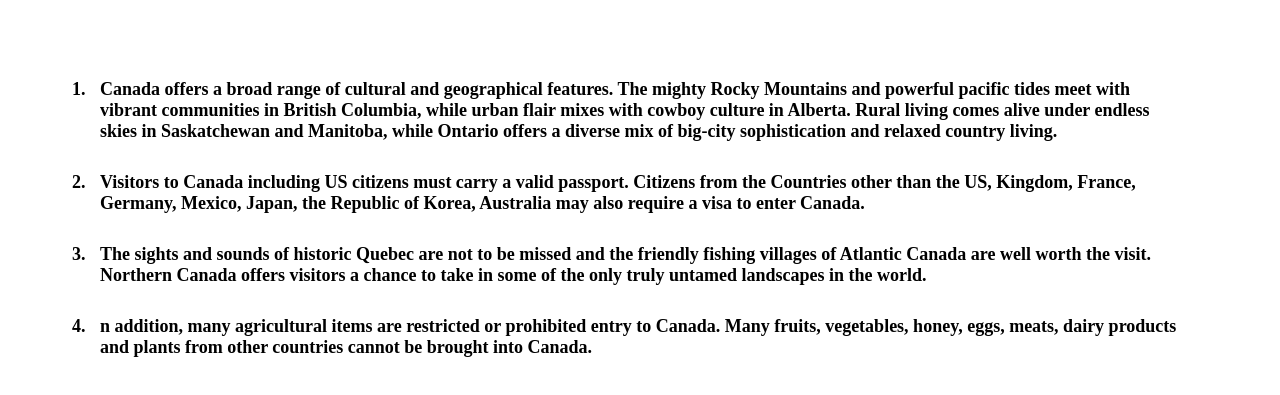
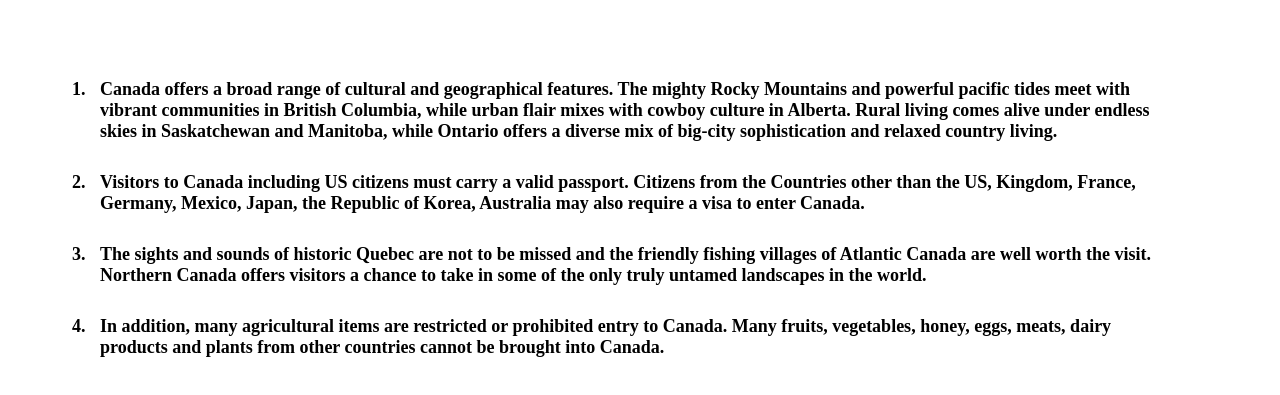
Before and after one commit to sama0038/Week4-assigment, a plain HTML site: page index.html in a window 1280 px wide. Shown: the part 663-1058 px from the top of the page. Drawn offline with Linux system fonts and the light colour scheme.

Commit message:
made the change
made the change

```diff
--- a/index.html
+++ b/index.html
@@ -30,7 +30,7 @@
 </li>
     <li>Visitors to Canada including US citizens must carry a valid passport. Citizens from the Countries other than the US, Kingdom, France, Germany, Mexico, Japan, the Republic of Korea, Australia may also require a visa to enter Canada.</li>
     <li>The sights and sounds of historic Quebec are not to be missed and the friendly fishing villages of Atlantic Canada are well worth the visit. Northern Canada offers visitors a chance to take in some of the only truly untamed landscapes in the world.</li>
-    <li>n addition, many agricultural items are restricted or prohibited entry to Canada. Many fruits, vegetables, honey, eggs, meats, dairy products and plants from other countries cannot be brought into Canada.</li>
+    <li>In addition, many agricultural items are restricted or prohibited entry to Canada. Many fruits, vegetables, honey, eggs, meats, dairy products and plants from other countries cannot be brought into Canada.</li>
     </ol>
     </body>
     <footer><small></small></footer>
```
